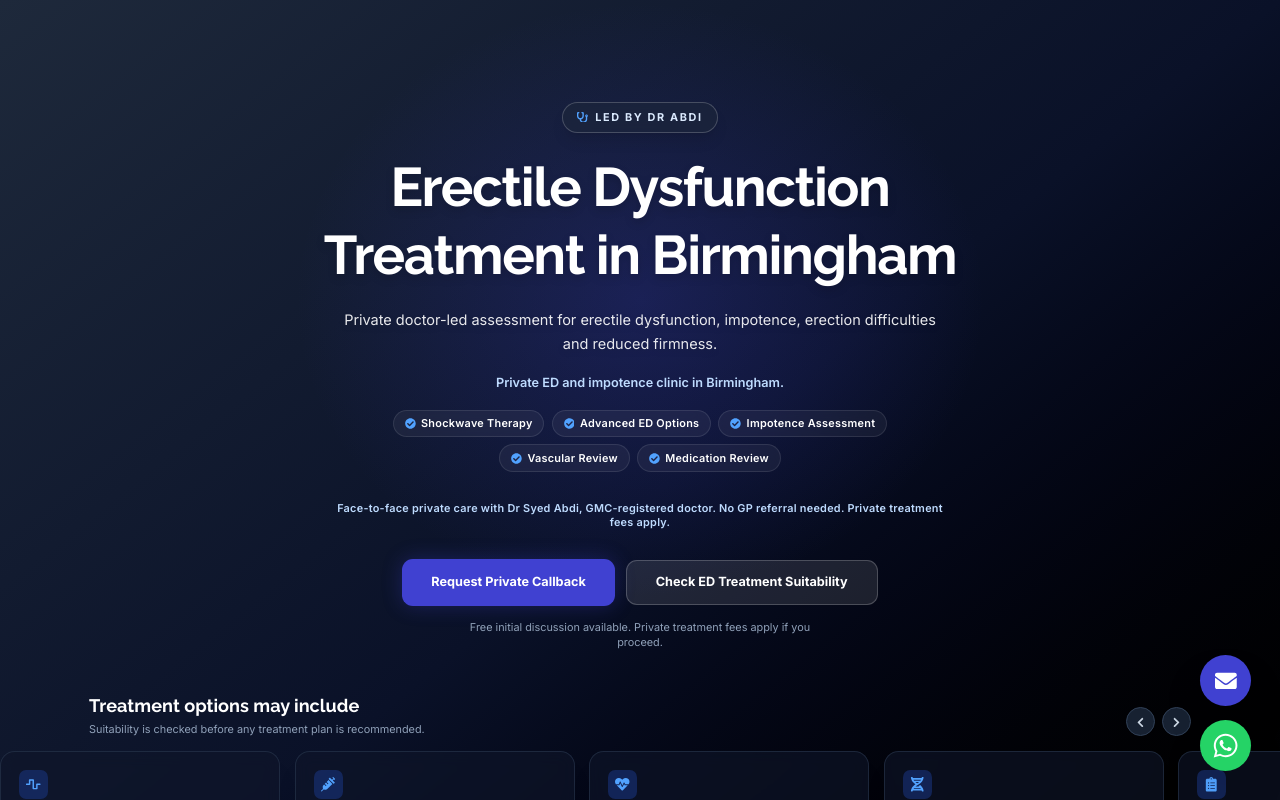
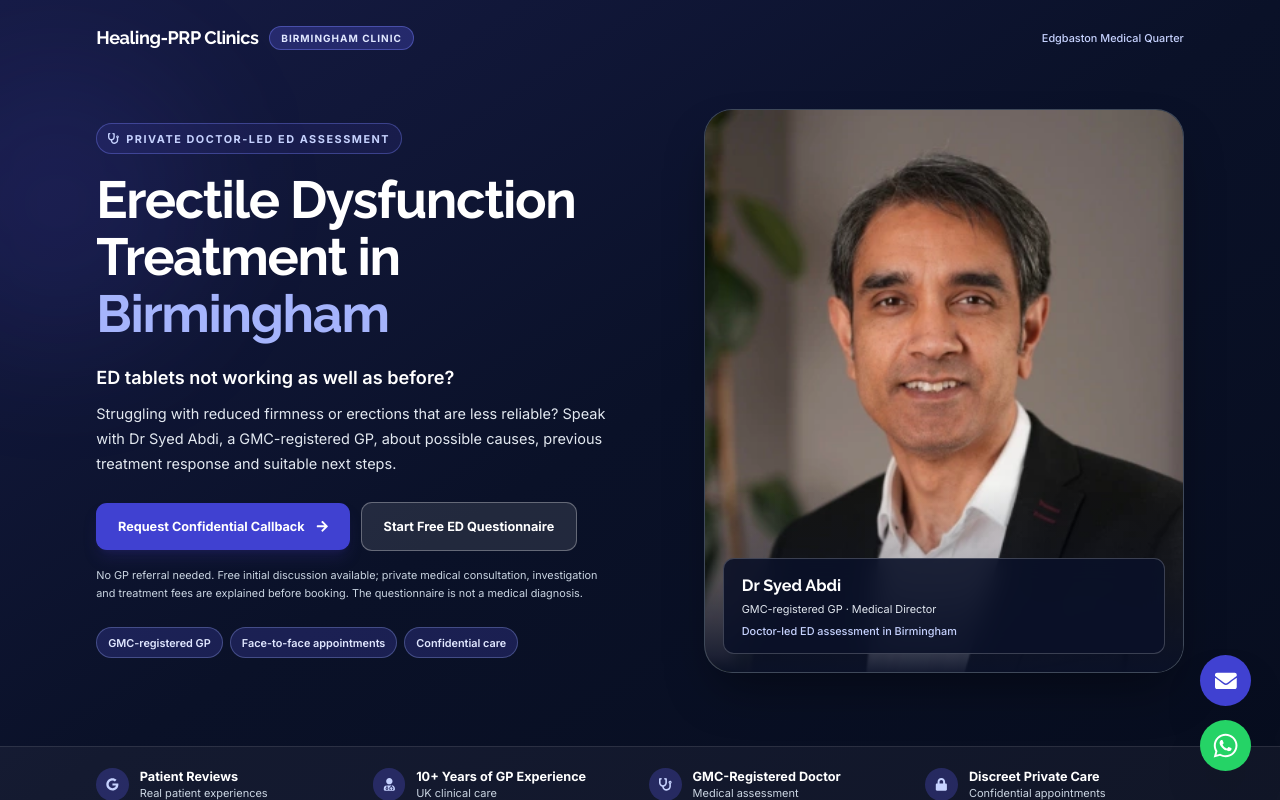
Before and after one commit to binithekid/Healing-PRP-Clinics-Preview, a Next.js app: page /birmingham/erectile-dysfunction-treatment in a window 1280 px wide. Shown: the top 800 px of the page. Built offline with nearby package versions, Linux system fonts and the light colour scheme.

Commit message:
Update Birmingham Ads hero section content

```diff
--- a/src/components/pages/ErectileDysfunctionTreatmentClient.tsx
+++ b/src/components/pages/ErectileDysfunctionTreatmentClient.tsx
@@ -257,7 +257,119 @@ export default function ErectileDysfunctionTreatmentClient({
         .scrollbar-hide { -ms-overflow-style: none; scrollbar-width: none; }
       `}} />
 
-      {/* --- HERO SECTION --- */}
+      {/* --- BIRMINGHAM ADS HERO: homepage-inspired, assessment-led --- */}
+      {isBirmingham ? (
+      <div className="relative overflow-hidden bg-[#0A1128] font-inter text-white">
+        <div className="pointer-events-none absolute inset-0 bg-gradient-to-br from-[#161B45] via-[#0A1128] to-[#070D1E]" />
+        <div className="pointer-events-none absolute -left-24 top-16 h-80 w-80 rounded-full bg-indigo-500/10 blur-3xl" />
+
+        {/* Small branded top strip; the normal site header is intentionally hidden on Ads pages. */}
+        <div className="relative z-10 mx-auto flex max-w-7xl flex-wrap items-center justify-between gap-3 px-5 pt-7 sm:px-8 lg:px-10">
+          <div className="flex items-center gap-3">
+            <span className="font-raleway text-lg font-bold tracking-tight sm:text-xl">Healing-PRP Clinics</span>
+            <span className="rounded-full border border-indigo-400/40 bg-indigo-500/25 px-3 py-1 text-[9px] font-bold uppercase tracking-widest text-indigo-100 sm:text-[10px]">
+              Birmingham clinic
+            </span>
+          </div>
+          <span className="text-xs font-medium text-indigo-200">Edgbaston Medical Quarter</span>
+        </div>
+
+        <div className="relative z-10 mx-auto grid max-w-7xl items-center gap-10 px-5 pb-12 pt-12 sm:px-8 lg:grid-cols-[1.08fr_0.92fr] lg:gap-12 lg:px-10 lg:pb-20 lg:pt-16">
+          <div>
+            <div className="mb-5 inline-flex items-center gap-2 rounded-full border border-indigo-400/35 bg-indigo-500/10 px-3 py-2 text-[10px] font-bold uppercase tracking-[0.14em] text-indigo-200 sm:text-xs">
+              <FaStethoscope aria-hidden="true" className="shrink-0" />
+              Private doctor-led ED assessment
+            </div>
+
+            <h1 className="mb-6 font-raleway text-4xl font-bold leading-[1.09] tracking-tight sm:text-5xl lg:text-[3.6rem]">
+              Erectile Dysfunction Treatment in{' '}
+              <span className="text-[#A5B4FC]">Birmingham</span>
+            </h1>
+
+            <p className="mb-3 text-lg font-semibold leading-snug text-white sm:text-xl">
+              ED tablets not working as well as before?
+            </p>
+            <p className="max-w-xl text-sm leading-7 text-slate-200 sm:text-base">
+              Struggling with reduced firmness or erections that are less reliable?
+              Speak with Dr Syed Abdi, a GMC-registered GP, about possible causes,
+              previous treatment response and suitable next steps.
+            </p>
+
+            <div className="mt-7 flex flex-col gap-3 sm:flex-row sm:items-center">
+              <button
+                type="button"
+                onClick={handleAction}
+                className="inline-flex min-h-13 items-center justify-center gap-3 rounded-xl bg-[#4041d1] px-6 py-4 text-sm font-bold text-white shadow-lg shadow-indigo-900/30 transition-colors hover:bg-[#3032b8] focus-visible:outline focus-visible:outline-2 focus-visible:outline-offset-2 focus-visible:outline-white"
+              >
+                Request Confidential Callback
+                <FaArrowRight aria-hidden="true" />
+              </button>
+              <button
+                type="button"
+                onClick={() => setIsAssessmentOpen(true)}
+                className="inline-flex min-h-13 items-center justify-center rounded-xl border border-white/30 bg-white/10 px-6 py-4 text-sm font-bold text-white transition-colors hover:bg-white/20 focus-visible:outline focus-visible:outline-2 focus-visible:outline-offset-2 focus-visible:outline-white"
+              >
+                Start Free ED Questionnaire
+              </button>
+            </div>
+            <p className="mt-4 max-w-xl text-xs leading-5 text-slate-300">
+              No GP referral needed. Free initial discussion available; private medical
+              consultation, investigation and treatment fees are explained before booking.
+              The questionnaire is not a medical diagnosis.
+            </p>
+
+            <div className="mt-7 flex flex-wrap gap-2 text-xs font-semibold text-indigo-100">
+              {['GMC-registered GP', 'Face-to-face appointments', 'Confidential care'].map((item) => (
+                <span key={item} className="rounded-full border border-indigo-300/30 bg-indigo-500/20 px-3 py-2">
+                  {item}
+                </span>
+              ))}
+            </div>
+          </div>
+
+          <div className="relative mx-auto w-full max-w-[500px] lg:max-w-none">
+            <div className="relative aspect-[4/4.7] overflow-hidden rounded-[28px] border border-white/15 bg-slate-800 shadow-2xl shadow-black/40">
+              <Image
+                src="/dr-syed-abdi.webp"
+                alt="Dr Syed Abdi, GMC-registered GP and Medical Director of Healing-PRP Clinics"
+                fill
+                priority
+                sizes="(max-width: 1024px) 90vw, 42vw"
+                className="object-cover object-top"
+              />
+              <div className="pointer-events-none absolute inset-x-0 bottom-0 h-52 bg-gradient-to-t from-[#0A1128]/95 via-[#0A1128]/30 to-transparent" />
+              <div className="absolute inset-x-5 bottom-5 rounded-xl border border-white/20 bg-[#0A1128]/90 px-5 py-4 backdrop-blur-md">
+                <p className="font-raleway text-lg font-bold text-white">Dr Syed Abdi</p>
+                <p className="mt-1 text-xs text-slate-200">GMC-registered GP · Medical Director</p>
+                <p className="mt-2 text-xs font-medium text-indigo-200">Doctor-led ED assessment in Birmingham</p>
+              </div>
+            </div>
+          </div>
+        </div>
+
+        {/* Homepage-style trust strip, without unverified ratings or outcome claims. */}
+        <div className="relative z-10 border-t border-white/10 bg-white/[0.04]">
+          <div className="mx-auto grid max-w-7xl grid-cols-2 gap-x-5 gap-y-5 px-5 py-6 sm:px-8 lg:grid-cols-4 lg:px-10">
+            {[
+              { label: 'Patient Reviews', detail: 'Real patient experiences', Icon: FaGoogle },
+              { label: '10+ Years of GP Experience', detail: 'UK clinical care', Icon: FaUserMd },
+              { label: 'GMC-Registered Doctor', detail: 'Medical assessment', Icon: FaStethoscope },
+              { label: 'Discreet Private Care', detail: 'Confidential appointments', Icon: FaLock },
+            ].map(({ label, detail, Icon }) => (
+              <div key={label} className="flex items-start gap-3">
+                <div className="flex h-9 w-9 shrink-0 items-center justify-center rounded-full bg-indigo-500/25 text-indigo-200">
+                  <Icon aria-hidden="true" className="text-sm" />
+                </div>
+                <div>
+                  <div className="text-xs font-bold leading-5 text-white sm:text-sm">{label}</div>
+                  <div className="text-[11px] leading-4 text-slate-300">{detail}</div>
+                </div>
+              </div>
+            ))}
+          </div>
+        </div>
+      </div>
+      ) : (
       <div className="relative overflow-hidden flex flex-col items-center justify-center bg-[#0A1128] pt-12 pb-10 md:pt-20 md:pb-16">
         <div className="absolute inset-0 z-0">
           <div className="absolute inset-0 bg-gradient-to-br from-[#1e293b] via-[#0A1128] to-black" />
@@ -386,6 +498,7 @@ export default function ErectileDysfunctionTreatmentClient({
           </div>
         </div>
       </div>
+      )}
 
       {/* --- DOCTOR-LED TRUST SECTION --- */}
       <section className="py-24 bg-white font-inter border-b border-slate-100">
```
